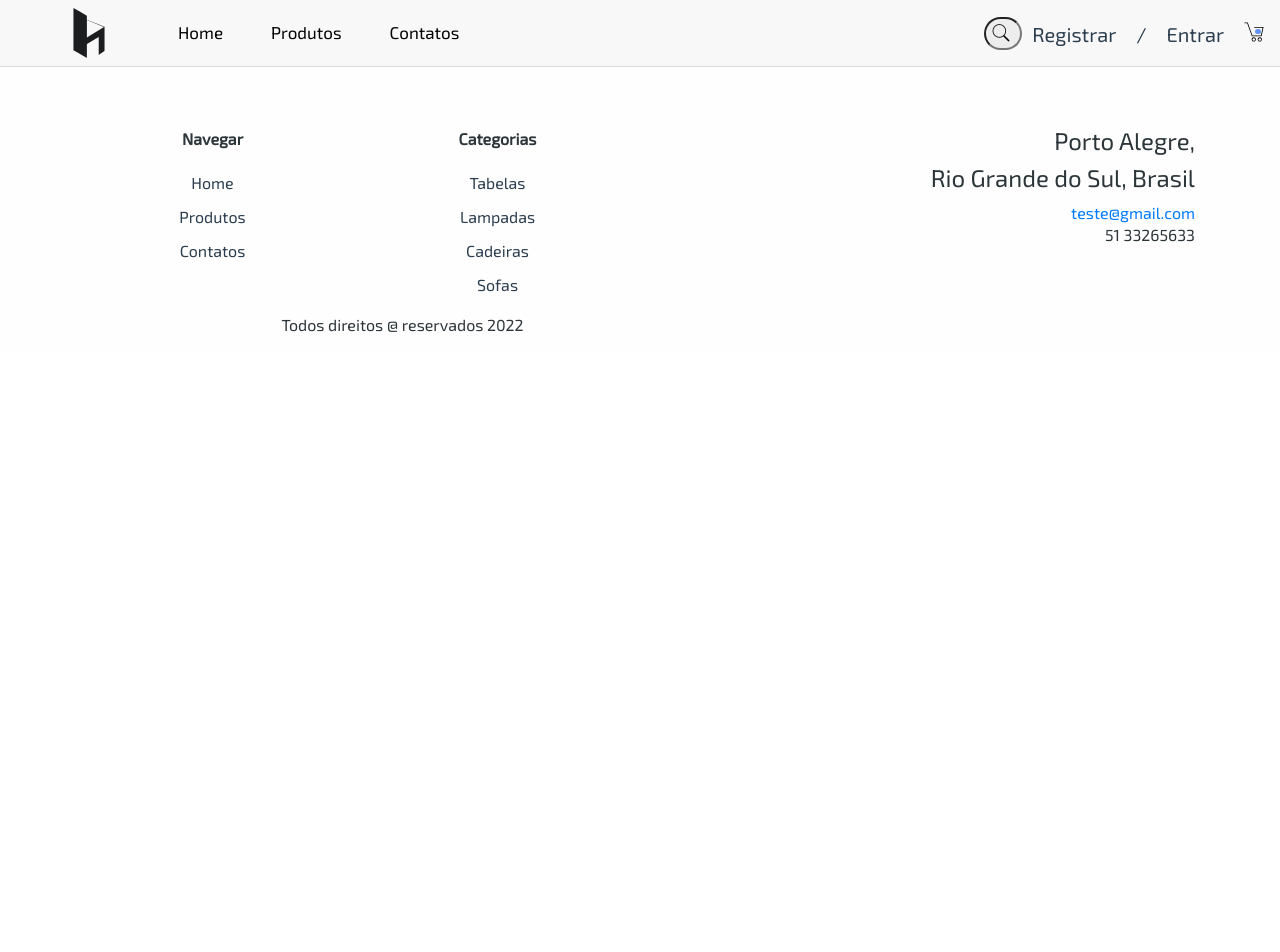
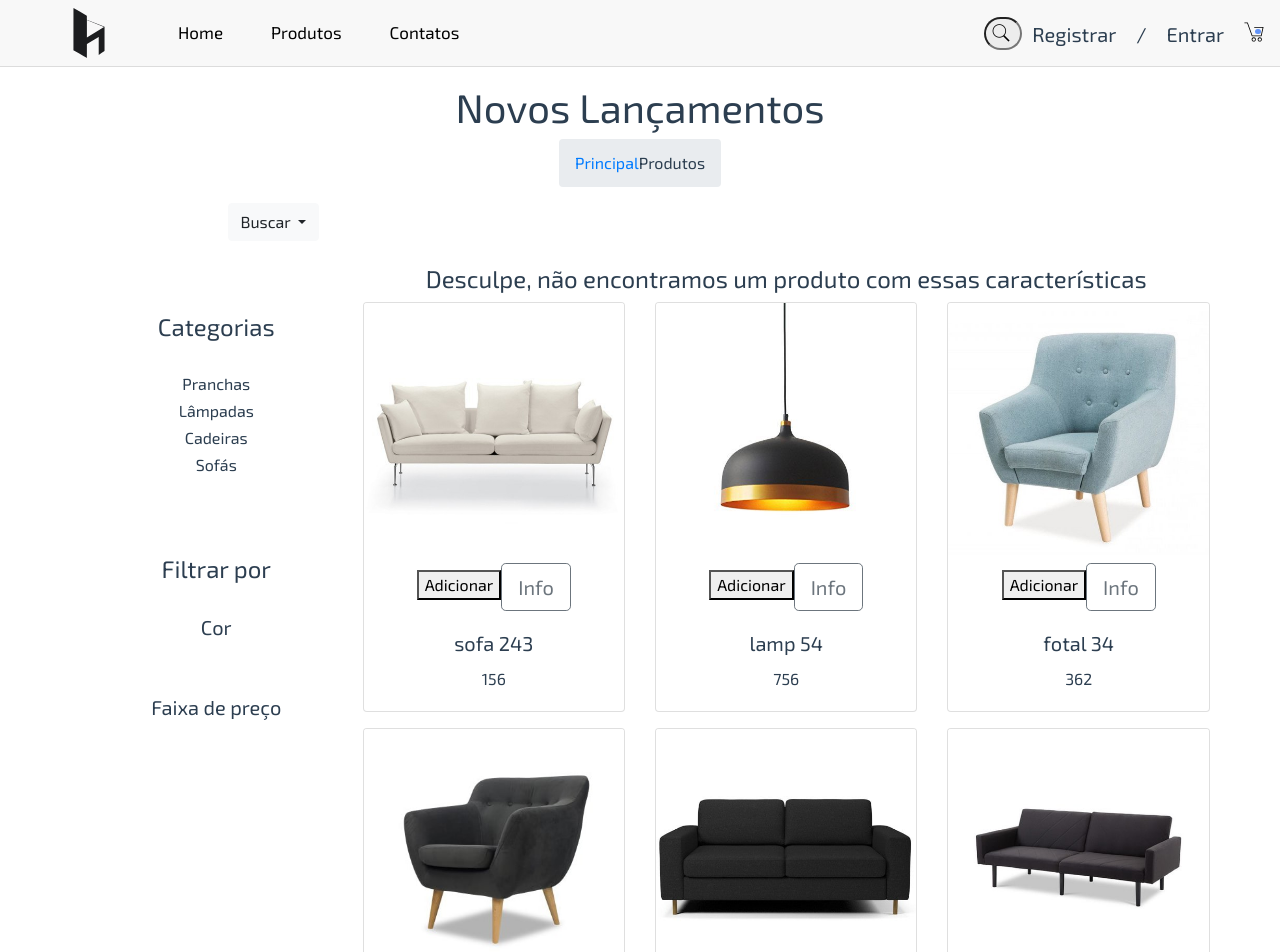
Before and after one commit to diegotpereira/vue-loja-online-master, a Vue app: page /produtos in a window 1280 px wide. Shown: the top 952 px of the page. Before the commit the page ends 800 px from the top, so only its background shows below. Built offline with nearby package versions, Linux system fonts and the light colour scheme.

Commit message:
criação do componente produtos cartão.

```diff
--- a/src/components/Header.vue
+++ b/src/components/Header.vue
@@ -5,7 +5,7 @@
                 <img src="https://img.icons8.com/ios-glyphs/30/000000/menu--v1.png" alt="">
                 <div class="dropdown-menu hb">
                     <router-link class="dropdown-item" to="/">Home</router-link>
-                    <router-link class="dropdown-item" to="/">Produtos</router-link>
+                    <router-link class="dropdown-item" to="/produtos">Produtos</router-link>
                     <router-link class="dropdown-item" to="/">Contatos</router-link>
                 </div>
             </div>
@@ -18,7 +18,7 @@
             <!-- Header Navigation -->
             <span class="navbar-item bc d-none d-xl-block d-lg-block py-0">
                 <router-link class="pl-5" to="/">Home</router-link>
-                <router-link class="pl-5" to="/">Produtos</router-link>
+                <router-link class="pl-5" to="/produtos">Produtos</router-link>
                 <router-link class="pl-5" to="/">Contatos</router-link>
             </span>
 
--- /dev/null
+++ b/src/components/PaginaProdutos/Cartao.vue
@@ -0,0 +1,25 @@
+<template>
+    <div>
+        <transition-group name="fade" class="row" tag="div">
+            <div class="col-6 col-xl-4 col-lg-4 col-md-4 col-sm-6 col-xs-4 pb-3" v-for="item in CartaoArray" :key="item.id">
+                <div class="card">
+                    <img :src="item.img" alt="" class="card-img-top">
+                    <div class="overlay">
+                        <button type="button" class="btn.btn-outline-secondary.btn-lg">Adicionar</button>
+                        <router-link to="/"><button class="btn btn-outline-secondary btn-lg">Info</button></router-link>
+                    </div>
+                    <div class="card-body">
+                        <h5 class="card-title">{{ item.titulo }}</h5>
+                        <p class="card-text">{{ item.preco }}</p>
+                    </div>
+                </div>
+            </div>
+        </transition-group>
+    </div>
+</template>
+<script>
+export default {
+    name: 'CartapPagina',
+    props: ['CartaoArray']
+}
+</script>
--- /dev/null
+++ b/src/components/PaginaProdutos/Grade.vue
@@ -0,0 +1,110 @@
+<template>
+    <div class="container grid">
+        <div class="row justify-content-around">
+            <div class="row col-6 col-md-3 col-sm-6 pb-4 pr-1">
+                <div class="dropdown">
+                    <a href="" class="btn btn-light dropdown-toggle" role="button" id="dropdownMenuLink" data-toggle="gropdown" aria-haspopup="true" aria-expanded="false">Buscar
+                        <span style="color: #f2be00"></span>
+                    </a>
+                    <div class="dropdown-menu">
+                        <a href="" class="dropdown-item">Fechar</a>
+                        <a href="" class="dropdown-item">Preço</a>
+                        <a href="" class="dropdown-item">Tendência</a>
+                    </div>
+                </div>
+            </div>
+            <div class="row col-6 col-md-3 col-sm-6">
+                <div class="view-button">
+                    <div class="dropdown">
+                        <button class="btn btn-light dropdown-toggle d-block d-lg-none d-xl-none" role="button" id="MenuLink" data-toggle="dropdown" aria-haspopup="true" aria-expanded="false">
+                            <span>Categorias</span>
+                        </button>
+                        <div class="dropdown-menu">
+                            <a class="dropdown-item">Tabelas</a>
+                            <a class="dropdown-item">Lâmpadas</a>
+                            <a class="dropdown-item">Cadeiras</a>
+                            <a class="dropdown-item">Sofás</a>
+                            <div class="dropdown-divider"></div>
+                            <div class="pl-3">
+                                <span class="circle" style="background-color:yellow" />
+                                <span class="circle" style="background-color:blue" />
+                                <span class="circle" style="background-color:white" />
+                                <span class="circle" style="background-color:red" />
+                            </div>
+                            <div class="dropdown-divider"></div>
+                            <a href="" class="dropdown-item">Redefinir</a>
+                        </div>
+                    </div>
+                </div>
+            </div>
+            <div class="row justify-content-center">
+                <div class="col col-xl-3 col-lg-3 d-none d-lg-block d-xl-block">
+                    <div class="card-selector">
+                        <div class="card-body p-5">
+                            <div class="search-title">
+                                <h4>Categorias</h4>
+                                <br>
+                                <h6>Pranchas</h6>
+                                <h6>Lâmpadas</h6>
+                                <h6>Cadeiras</h6>
+                                <h6>Sofás</h6>
+                                <br><br><br>
+                                <h4 class="search-title">Filtrar por</h4>
+                                <br>
+                                <div class="co">
+                                    <h5>Cor</h5>
+                                    <span class="circle"></span>
+                                    <span class="circle"></span>
+                                    <span class="circle"></span>
+                                    <span class="circle"></span>
+                                </div>
+                                <br><br>
+                                <h5>Faixa de preço</h5>
+                            </div>
+                        </div>
+                    </div>
+                </div>
+                <div class="row col-xl-9 col-lg-9 col-md-12 col-sm-12 col-xs-12 text-center">
+                    <div class="col-12 col-xl-12 col-lg-12 col-md-12 col-sm-12 col-xs-12">
+                        <h4>Desculpe, não encontramos um produto com essas características</h4>
+                    </div>
+
+                    <Cartao :CartaoArray="cartoesFatiados"/>
+
+                    <div class="col-12 col-xl-12 col-lg-12 col-md-12 col-sm-12 col-xs-12 py-5">
+                        <button type="button" @click="incCardNumber" class="btn btn-outline-secondary btn-lg btn-block">Mas +</button>
+                    </div>
+                </div>
+            </div>
+        </div>
+    </div>
+</template>
+<script>
+import Cartao from '@/components/PaginaProdutos/Cartao.vue'
+
+export default {
+    name: 'GradePagina',
+    components: {
+        Cartao
+    },
+    data() {
+        return {
+            cartoes: [],
+            mostrarCartoes: 6
+        }
+    },
+    created() {
+        this.cartoes = this.it
+    },
+    computed: {
+        it() {
+
+            return this.$store.state.itens
+        },
+        cartoesFatiados() {
+
+            return this.cartoes.slice(0, this.mostrarCartoes)
+        }
+    }
+}
+</script>
--- /dev/null
+++ b/src/components/PaginaProdutos/Item.vue
@@ -0,0 +1,18 @@
+<template>
+    <div>
+        <h1 class="pt-3 text-center">Novos Lançamentos</h1>
+        <nav class="row justify-content-center" aria-label="breadcrumb">
+            <ol class="breadcrumb">
+                <li class="breadcrumb-item">
+                    <router-link to="/">Principal</router-link>
+                </li>
+                <li class="breadCrumb-item active" aria-content="page">Produtos</li>
+            </ol>
+        </nav>
+    </div>
+</template>
+<script>
+export default {
+    name: 'ItemPagina'
+}
+</script>
--- a/src/main.js
+++ b/src/main.js
@@ -1,11 +1,12 @@
 import Vue from 'vue'
 import App from './App.vue'
 import routes from './router'
-
+import store from './store'
 
 Vue.config.productionTip = false
 
 new Vue({
   router: routes,
+  store,
   render: h => h(App),
 }).$mount('#app')
--- a/src/router.js
+++ b/src/router.js
@@ -2,6 +2,7 @@ import Vue from "vue"
 import Router from 'vue-router'
 
 const Home = () => import('@/views/Home.vue')
+const Produtos = () => import('@/views/Produtos.vue')
 
 Vue.use(Router)
 
@@ -13,6 +14,11 @@ export default new Router({
             path: '/',
             name: 'HomePagina',
             component: Home
+        },
+        {
+            path: '/produtos',
+            name: 'Produtos',
+            component: Produtos
         }
     ],
     mode: 'history'
--- /dev/null
+++ b/src/store.js
@@ -0,0 +1,69 @@
+import Vue from "vue";
+import Vuex from 'vuex'
+
+Vue.use(Vuex)
+
+export default new Vuex.Store({
+
+    state: {
+
+        itens: [
+            {
+                id: 0,
+                img: require('@/assets/1.jpg'),
+                titulo: 'sofa 243',
+                preco: 156,
+                cor: 'amarelo',
+                tipo: 'sofa'
+            },
+            {
+                id: 1,
+                img: require('@/assets/2.jpg'),
+                titulo: 'lamp 54',
+                preco: 756,
+                cor: 'amarelo',
+                tipo: 'lamp'
+            },
+            {
+                id:2,
+                img: require('@/assets/3.jpg'),
+                titulo: 'fotal 34',
+                preco: 362,
+                cor: 'yellow',
+                tipo: 'chair'
+            },
+            {
+                id:3,
+                img: require('@/assets/4.jpg'),
+                titulo: 'fotal324',
+                preco: 505,
+                cor: 'red',
+                tipo: 'chair'
+            },
+            {
+                id:4,
+                img: require('@/assets/5.jpg'),
+                titulo: 'sofa-1',
+                preco: 243,
+                cor: 'white',
+                tipo: 'sofa'
+            },
+            {
+                id:5,
+                img: require('@/assets/6.jpg'),
+                titulo: 'Fotal-2',
+                preco: 44,
+                cor: 'white',
+                tipo: 'chair'
+            },
+            {
+                id:6,
+                img: require('@/assets/7.jpg'),
+                titulo: 'Fotal-34',
+                preco: 505,
+                cor: 'blue',
+                tipo: 'chair'
+            }
+        ]
+    }
+})
--- /dev/null
+++ b/src/views/Produtos.vue
@@ -0,0 +1,19 @@
+<template>
+    <div>
+        <Item />
+        <Grade />
+    </div>
+</template>
+<script>
+
+import Grade from '@/components/PaginaProdutos/Grade.vue'
+import Item from '@/components/PaginaProdutos/Item.vue'
+
+export default {
+    name: 'ProdutosPagina',
+    components: {
+        Grade,
+        Item
+    }
+}
+</script>
```
